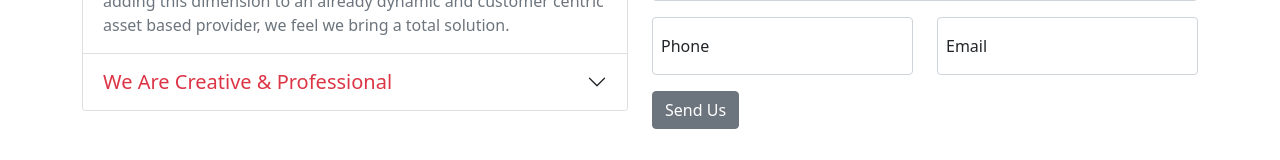
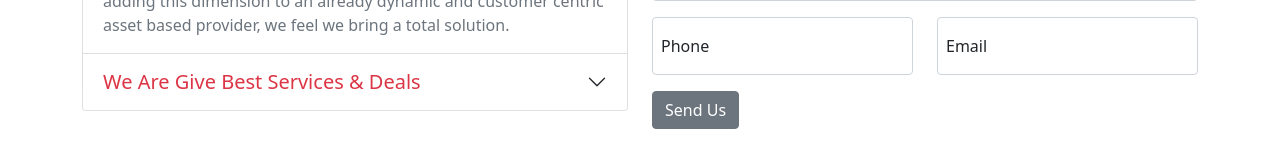
Before and after one commit to SarkerPabon/warehouse-management-client-side, a React (Create React App) app: page / in a window 1280 px wide. Shown: the part 1942-2102 px from the top of the page. Built offline with nearby package versions, Linux system fonts and the light colour scheme; no server answers.

Commit message:
Final Attempt to Deploy Again

```diff
--- a/src/Pages/Home/Choose/ChooseAccordion.js
+++ b/src/Pages/Home/Choose/ChooseAccordion.js
@@ -22,7 +22,7 @@ export const ChooseAccordion = () => {
 				<Accordion.Header>
 					{" "}
 					<span className='text-danger text-bold fs-5'>
-						We Are Creative & Professional
+						We Are Give Best Services & Deals
 					</span>
 				</Accordion.Header>
 				<Accordion.Body className='text-muted'>
```
